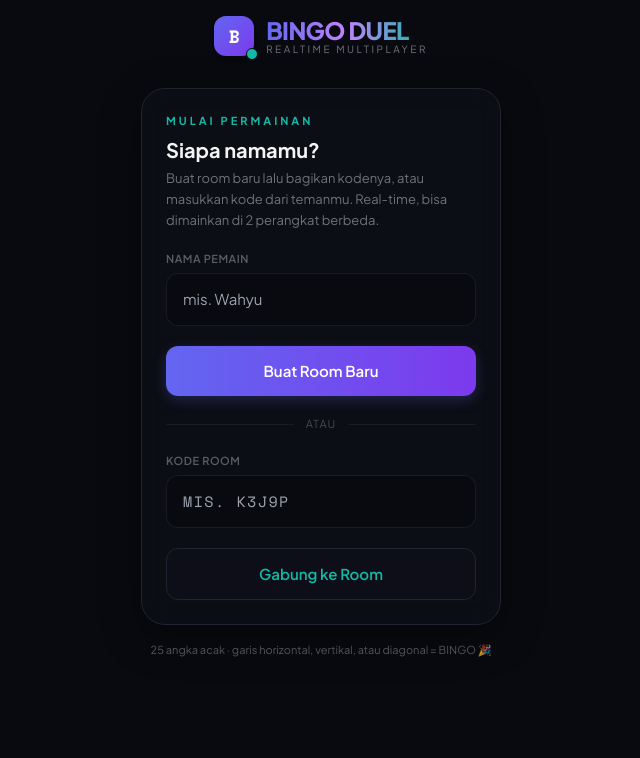
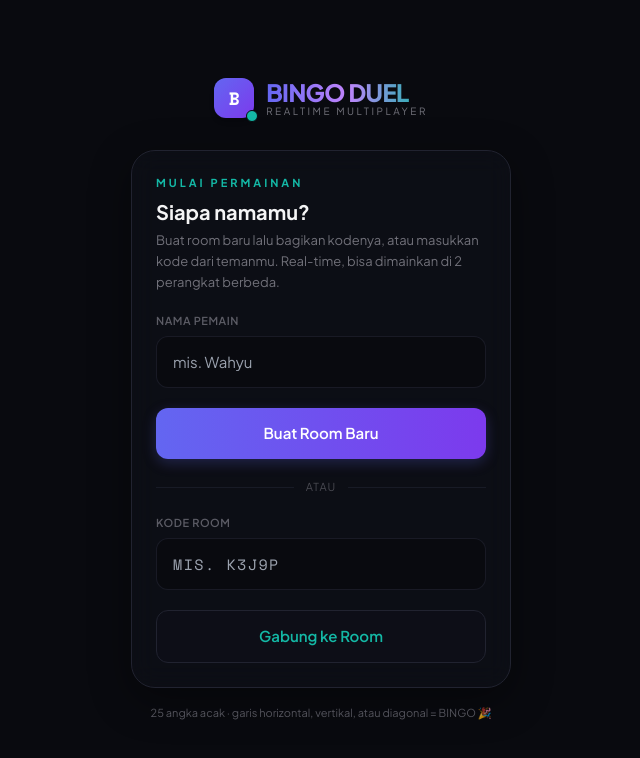
Before and after one commit to wahyuaprianh/bingo-game, a Next.js app: page / in a window 1280 px wide. Shown: the top 758 px of the page, without its empty margins (319-959 px from the left). Built offline with nearby package versions, Linux system fonts and the light colour scheme.

Commit message:
Implement dynamic height-based max-width scaling to guarantee full viewport fit without scrolling

```diff
--- a/app/page.tsx
+++ b/app/page.tsx
@@ -318,7 +318,7 @@ export default function Page() {
   const oppScore = role === "host" ? (room?.guestScore ?? 0) : (room?.hostScore ?? 0);
 
   return (
-    <main className="flex min-h-screen items-start justify-center px-4 pb-10 pt-4">
+    <main className="flex h-screen w-screen flex-col items-center justify-center px-4 overflow-hidden bg-[#090a0f] text-[#f4f4f5] select-none">
       {screen !== "home" && (
         <div className="fixed right-3 top-3 z-40 rounded-full border border-line bg-bg-panel px-3 py-1 text-[10px] tracking-widest text-muted">
           <span className={connected ? "text-teal" : ""}>
@@ -329,7 +329,7 @@ export default function Page() {
 
       <Confetti show={screen === "result" && iWon} />
 
-      <div className="w-full max-w-[360px]">
+      <div className="w-full max-w-[min(380px,65vh)] flex flex-col justify-center">
         <div className="mb-8 flex items-center justify-center gap-3">
           <div className="relative flex h-10 w-10 items-center justify-center rounded-xl bg-gradient-to-br from-indigo to-violet-600 shadow-md">
             <span className="font-mono text-lg font-black text-white select-none">B</span>
```
